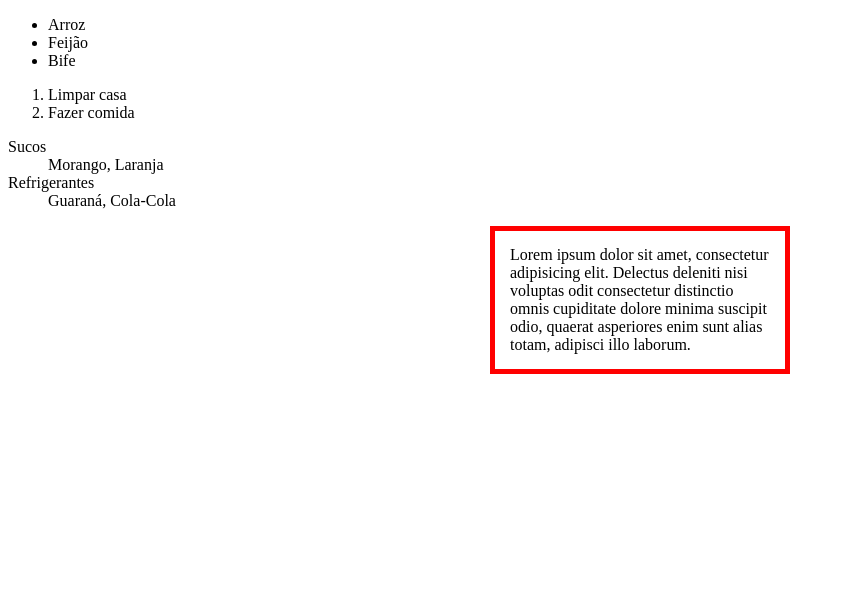
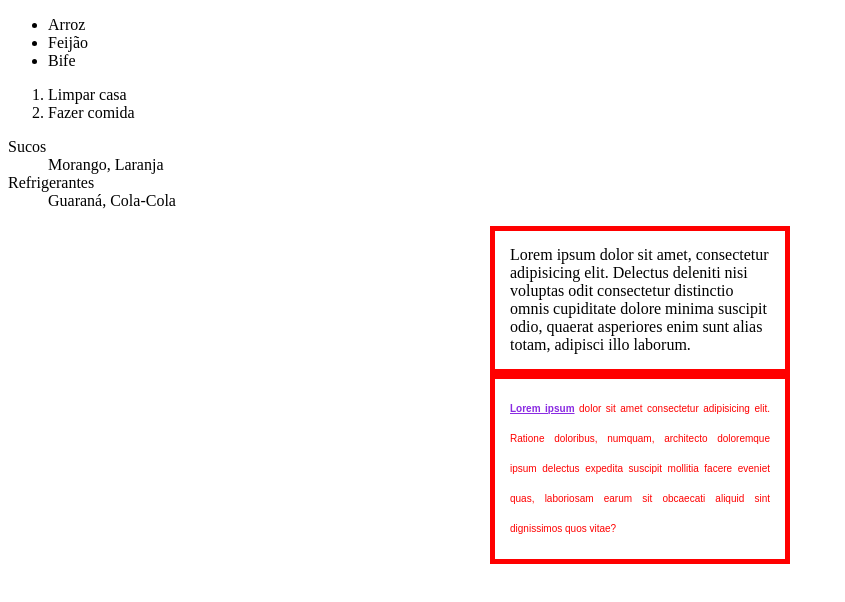
Before and after one commit to ryanbritodev/front_end, a plain HTML site: page aula3/index.html in a window 1280 px wide. Shown: the whole page, without its empty margins (0-845 px from the left). Drawn offline with Linux system fonts and the light colour scheme.

Commit message:
Novas features

```diff
--- a/aula3/index.html
+++ b/aula3/index.html
@@ -29,7 +29,13 @@
         <dd>Guaraná, Cola-Cola</dd>
     </dl>
 
-    <p>Lorem ipsum dolor sit amet, consectetur adipisicing elit. Delectus deleniti nisi voluptas odit consectetur distinctio omnis cupiditate dolore minima suscipit odio, quaerat asperiores enim sunt alias totam, adipisci illo laborum.</p>
+    <p>
+        Lorem ipsum dolor sit amet, consectetur adipisicing elit. Delectus deleniti nisi voluptas odit consectetur distinctio omnis cupiditate dolore minima suscipit odio, quaerat asperiores enim sunt alias totam, adipisci illo laborum.
+    </p>
+
+    <p class="texto-estilizado">
+        <span>Lorem ipsum</span> dolor sit amet consectetur adipisicing elit. Ratione doloribus, numquam, architecto doloremque ipsum delectus expedita suscipit mollitia facere eveniet quas, laboriosam earum sit obcaecati aliquid sint dignissimos quos vitae?
+    </p>
 
 </body>
 </html>
--- a/aula3/style.css
+++ b/aula3/style.css
@@ -13,3 +13,17 @@ p {
     /* margin: 50px 10px 30px 5px; */
     margin: 0px auto;
 }
+
+.texto-estilizado {
+    font-family: Arial;
+    text-align: justify;
+    font-size: 10px;
+    color:red;
+    line-height: 30px;
+}
+
+span {
+    font-weight: bold;
+    color: blueviolet;
+    text-decoration: underline;
+}
```
